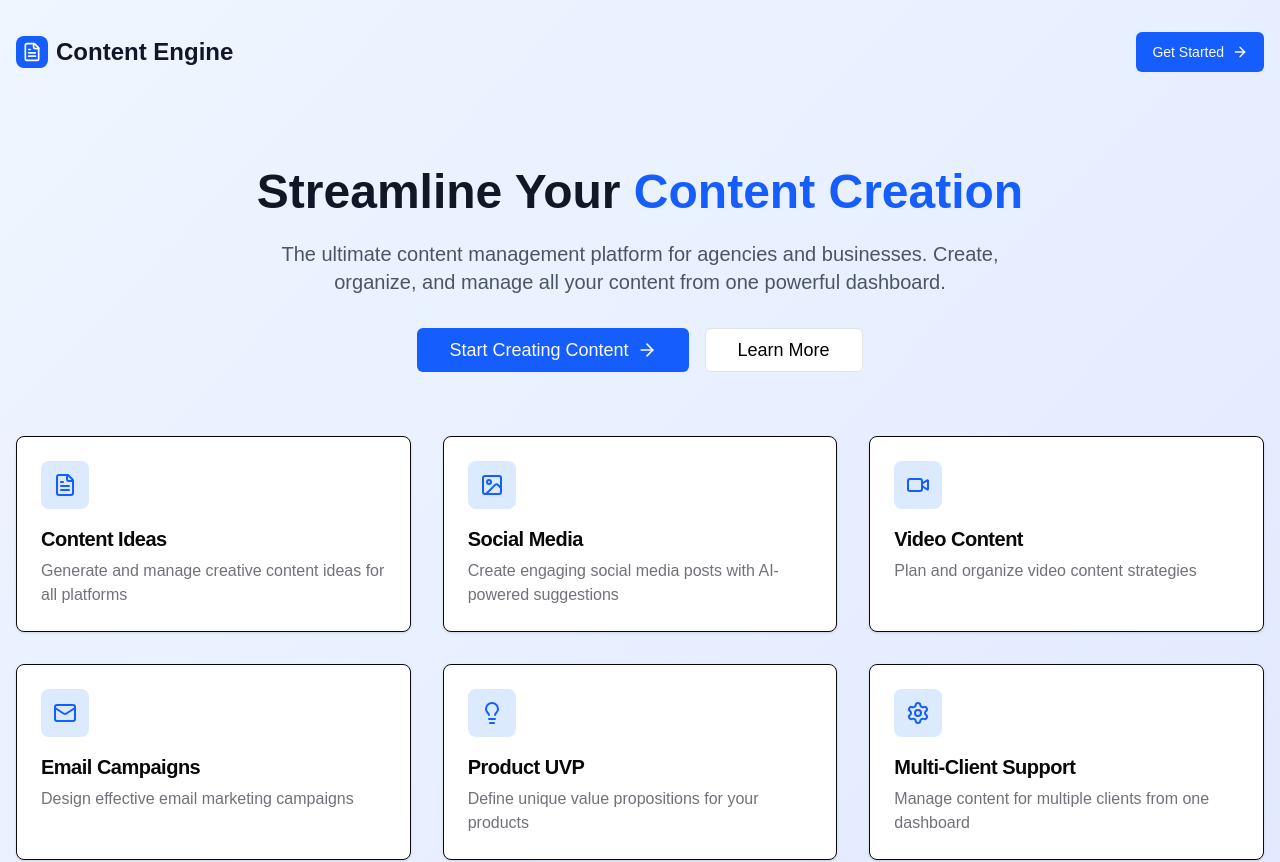
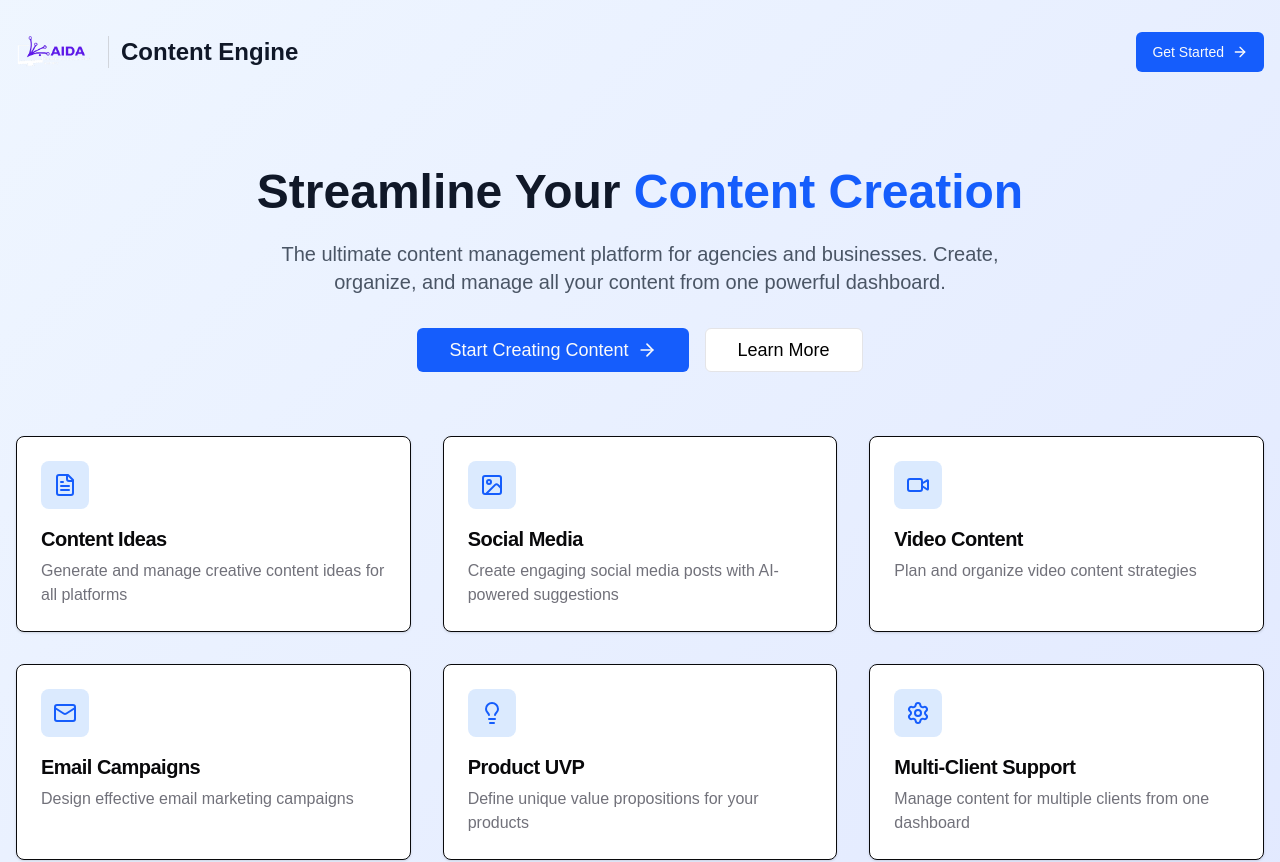
Before and after one commit to jfdercksen/content-engine, a Next.js app: page / in a window 1280 px wide. Shown: the top 862 px of the page. Built offline with nearby package versions, Linux system fonts and the light colour scheme.

Commit message:
Add AiDa logo to homepage

```diff
--- a/data/clients.json
+++ b/data/clients.json
@@ -19,8 +19,8 @@
     },
     "fieldMappings": {},
     "isActive": true,
-    "createdAt": "2025-10-08T14:43:07.960Z",
-    "updatedAt": "2025-10-08T14:43:07.960Z"
+    "createdAt": "2025-10-09T11:24:32.979Z",
+    "updatedAt": "2025-10-09T11:24:32.979Z"
   },
   {
     "id": "jac_polokwane",
--- a/src/app/page.tsx
+++ b/src/app/page.tsx
@@ -5,6 +5,7 @@ import { useRouter } from 'next/navigation'
 import { Card, CardContent, CardDescription, CardHeader, CardTitle } from '@/components/ui/card'
 import { Button } from '@/components/ui/button'
 import { ArrowRight, FileText, Image, Video, Mail, Lightbulb, Users, Settings } from 'lucide-react'
+import NextImage from 'next/image'
 
 export default function Home() {
   const router = useRouter()
@@ -51,10 +52,16 @@ export default function Home() {
       {/* Header */}
       <header className="container mx-auto px-4 py-8">
         <div className="flex items-center justify-between">
-          <div className="flex items-center space-x-2">
-            <div className="w-8 h-8 bg-blue-600 rounded-lg flex items-center justify-center">
-              <FileText className="w-5 h-5 text-white" />
-            </div>
+          <div className="flex items-center space-x-3">
+            <NextImage
+              src="/aida-logo.webp"
+              alt="AiDa Logo"
+              width={120}
+              height={40}
+              className="h-10 w-auto"
+              priority
+            />
+            <div className="h-8 w-px bg-gray-300"></div>
             <h1 className="text-2xl font-bold text-gray-900">Content Engine</h1>
           </div>
           <Button onClick={handleGetStarted} className="bg-blue-600 hover:bg-blue-700">
```
Also changed, not shown: public/aida-logo.webp (added).
